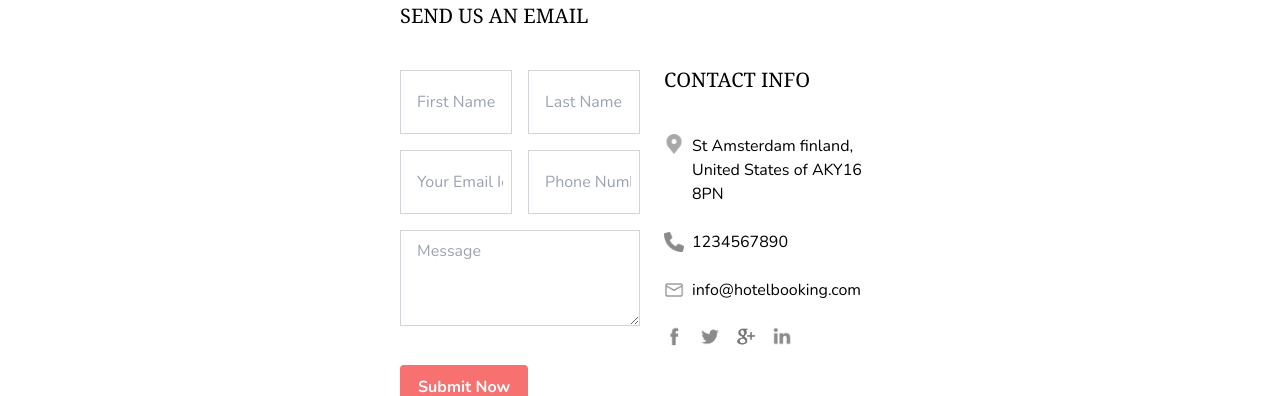
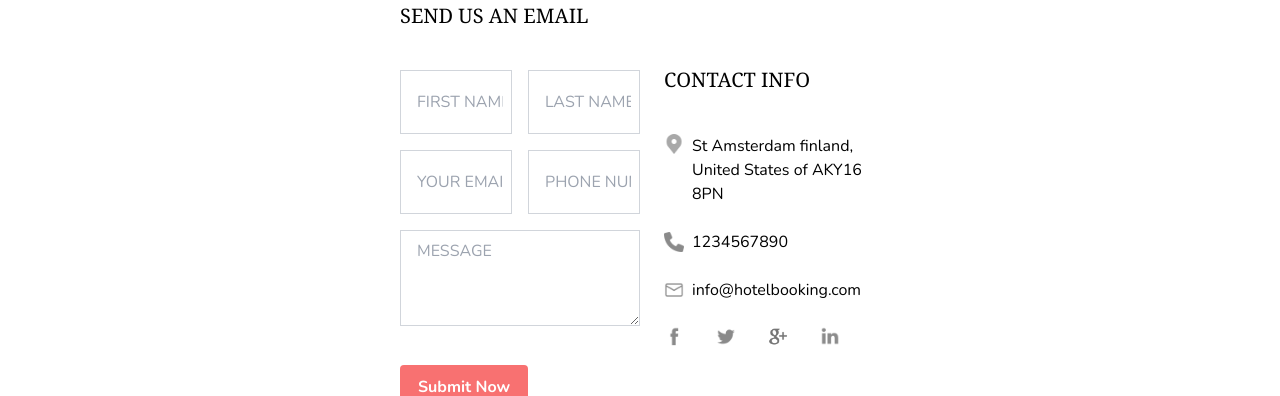
Before and after one commit to minhtuan11102003/DATT_FE, a Next.js app: page /Contacts in a window 1280 px wide. Shown: the part 516-912 px from the top of the page. Built offline with nearby package versions, Linux system fonts and the light colour scheme; a web font is replaced by a local one.

Commit message:
Thêm hover

```diff
--- a/src/app/Contacts/page.tsx
+++ b/src/app/Contacts/page.tsx
@@ -26,19 +26,19 @@ const ContactsPage = () => {
                             <form action="contact_process.php" method="post">
                                 <div className="grid grid-cols-1 md:grid-cols-2 gap-4">
                                     <div>
-                                        <input type="text" placeholder="First Name" name="fname" required className="border border-gray-300 p-2 w-full h-16 pl-4" />
+                                        <input type="text" placeholder="First Name *" name="fname" required className="border border-gray-300 p-2 w-full h-16 pl-4 uppercase" />
                                     </div>
                                     <div>
-                                        <input type="text" placeholder="Last Name" name="lname" required className="border border-gray-300 p-2 w-full h-16 pl-4" />
+                                        <input type="text" placeholder="Last Name *" name="lname" required className="border border-gray-300 p-2 w-full h-16 pl-4 uppercase" />
                                     </div>
                                     <div>
-                                        <input type="email" placeholder="Your Email Id" name="email" required className="border border-gray-300 p-2 w-full h-16 pl-4" />
+                                        <input type="email" placeholder="Your Email Id *" name="email" required className="border border-gray-300 p-2 w-full h-16 pl-4 uppercase" />
                                     </div>
                                     <div>
-                                        <input type="text" placeholder="Phone Number *" name="phone" required className="border border-gray-300 p-2 w-full h-16 pl-4" />
+                                        <input type="text" placeholder="Phone Number *" name="phone" required className="border border-gray-300 p-2 w-full h-16 pl-4 uppercase" />
                                     </div>
                                     <div className="col-span-2">
-                                        <textarea name="message" placeholder="Message" required className="border border-gray-300 p-2 w-full h-24 pl-4"></textarea>
+                                        <textarea name="message" placeholder="Message " required className="border border-gray-300 p-2 w-full h-24 pl-4 uppercase"></textarea>
                                     </div>
                                     <div className="mt-4">
                                         <input
@@ -70,29 +70,19 @@ const ContactsPage = () => {
                                         <span>info@hotelbooking.com</span>
                                     </li>
                                 </ul>
-                                <div className="social_icons mt-4 pt-2">
-                                    <ul className="flex space-x-4">
-                                        <li>
-                                            <a href="#">
-                                                <img src="./images/icon-section/facebook.png" alt="Facebook" className="w-5 h-5" />
-                                            </a>
-                                        </li>
-                                        <li>
-                                            <a href="#">
-                                                <img src="./images/icon-section/twitter.png" alt="Twitter" className="w-5 h-5" />
-                                            </a>
-                                        </li>
-                                        <li>
-                                            <a href="#">
-                                                <img src="./images/icon-section/google-plus.png" alt="Google Plus" className="w-5 h-5" />
-                                            </a>
-                                        </li>
-                                        <li>
-                                            <a href="#">
-                                                <img src="./images/icon-section/linkedin.png" alt="LinkedIn" className="w-5 h-5" />
-                                            </a>
-                                        </li>
-                                    </ul>
+                                <div className="flex space-x-4 mt-4 pt-2">
+                                    <a href="#" className="group">
+                                        <img src="./images/icon-section/facebook.png" alt="Facebook" className="w-5 h-5 filter grayscale transition duration-300 group-hover:brightness-50 group-hover:scale-110" />
+                                    </a>
+                                    <a href="#" className="group pl-4">
+                                        <img src="./images/icon-section/twitter.png" alt="Twitter" className=" w-5 h-5 filter grayscale transition duration-300 group-hover:brightness-50 group-hover:scale-110" />
+                                    </a>
+                                    <a href="#" className="group pl-4">
+                                        <img src="./images/icon-section/google-plus.png" alt="Google Plus" className="w-5 h-5 filter grayscale transition duration-300 group-hover:brightness-50 group-hover:scale-110" />
+                                    </a>
+                                    <a href="#" className="group pl-4">
+                                        <img src="./images/icon-section/linkedin.png" alt="LinkedIn" className="w-5 h-5 filter grayscale transition duration-300 group-hover:brightness-50 group-hover:scale-110" />
+                                    </a>
                                 </div>
                             </div>
                         </div>
```
